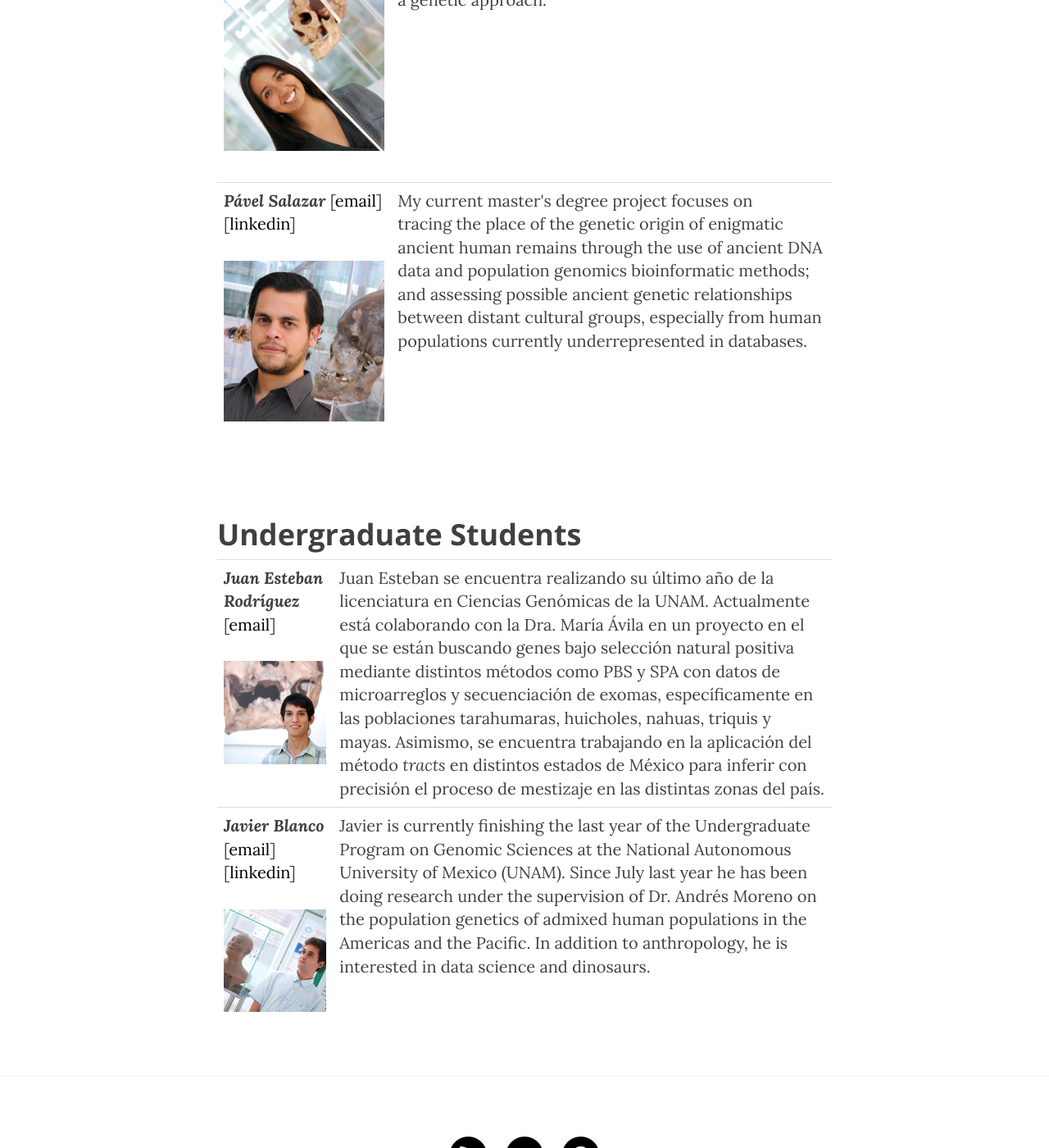
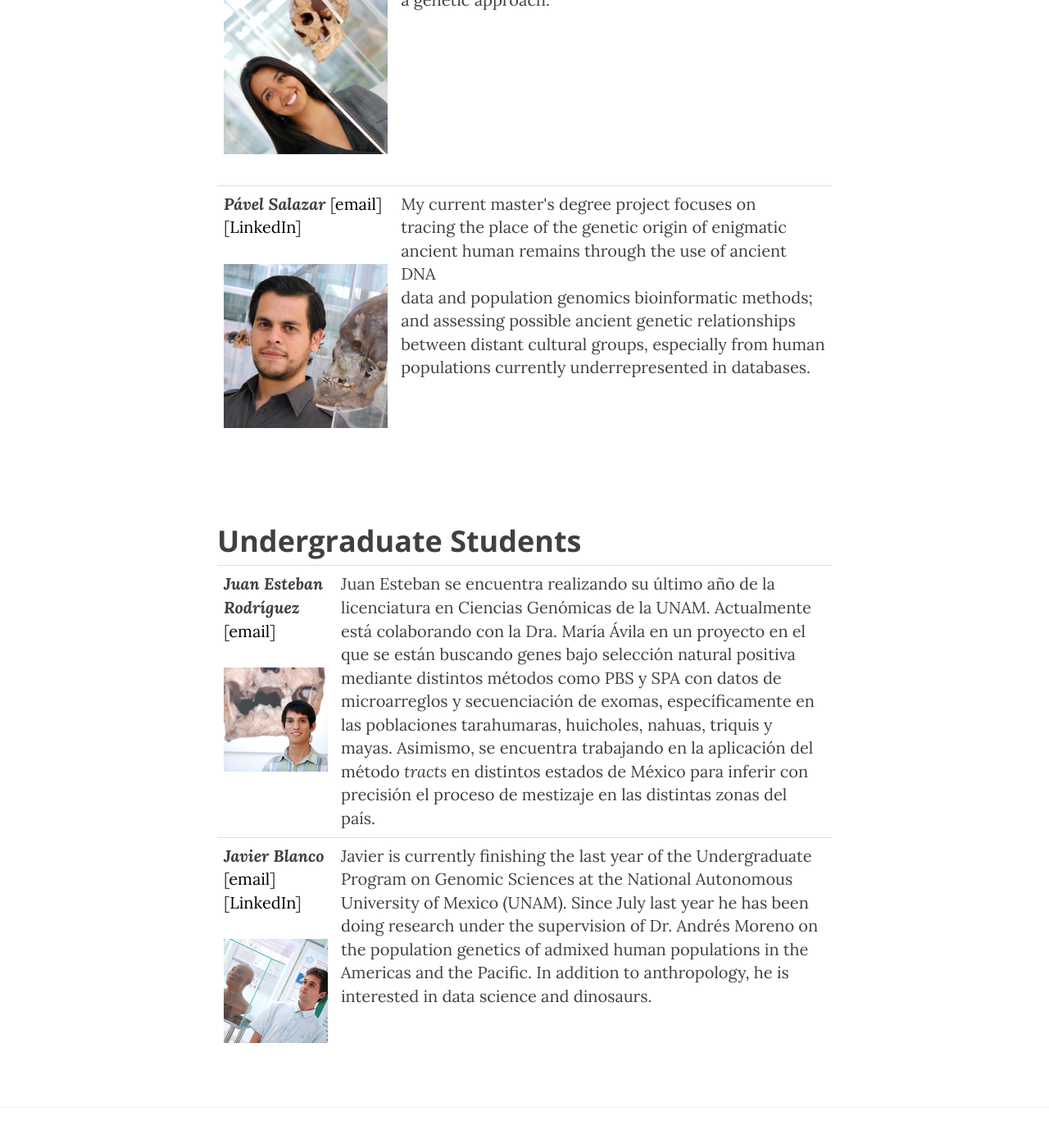
Before and after one commit to milkshakeplustip/milkshakeplustip.github.io, a Jekyll site: the page built from b_people.html, in a window 1280 px wide and 1400 px high, scrolled down 1944 px. Shown: the whole window at 82% size. Built offline with Jekyll 4.4.1, drawn with Linux system fonts in a browser that asks for light colours; nearby versions of some CDN libraries.

Commit message:
linkedins

```diff
--- a/b_people.html
+++ b/b_people.html
@@ -20,7 +20,7 @@
 		<td>I am interested in studying the genetic diversity<br> of Native Mexicans and multiculturalism under<br> a genetic approach.</td>
 	</tr>
 	<tr>
-		<td><b><i>Pável Salazar </i></b>[<a href=epsalazarf@gmail.com>email</a>][<a href=https://mx.linkedin.com/in/epsalazarf>linkedin</a>]<p><img src="/img/Pavel250.jpg" alt="Pavel" height="500" width="500"></p></td>
+		<td><b><i>Pável Salazar </i></b>[<a href=epsalazarf@gmail.com>email</a>][<a href=https://mx.linkedin.com/in/epsalazarf>LinkedIn</a>]<p><img src="/img/Pavel250.jpg" alt="Pavel" height="500" width="500"></p></td>
 		<td>My current master's degree project focuses on<br> tracing the place of the genetic origin of enigmatic<br> ancient human remains through the use of ancient DNA<br> data and population genomics bioinformatic methods;<br> and assessing possible ancient genetic relationships between distant cultural groups, especially from human populations currently underrepresented in databases.</td>
 	</tr>
 </table>
@@ -31,7 +31,7 @@
 		<td>Juan Esteban se encuentra realizando su último año de la licenciatura en Ciencias Genómicas de la UNAM. Actualmente está colaborando con la Dra. María Ávila en un proyecto en el que se están buscando genes bajo selección natural positiva mediante distintos métodos como PBS y SPA con datos de microarreglos y secuenciación de exomas, específicamente en las poblaciones tarahumaras, huicholes, nahuas, triquis y mayas. Asimismo, se encuentra trabajando en la aplicación del método <i>tracts</i> en distintos estados de México para inferir con precisión el proceso de mestizaje en las distintas zonas del país.</td>
 	</tr>
 	<tr>
-		<td><b><i>Javier Blanco </i></b>[<a href=jblanco@lcg.unam.mx>email</a>][<a href=https://mx.linkedin.com/in/javier-blanco-26112097>linkedin</a>]<p><img src="/img/Javier250.jpg" alt="Javier" height="500" width="500"></p></td>
+		<td><b><i>Javier Blanco </i></b>[<a href=jblanco@lcg.unam.mx>email</a>][<a href=https://mx.linkedin.com/in/javier-blanco-26112097>LinkedIn</a>]<p><img src="/img/Javier250.jpg" alt="Javier" height="500" width="500"></p></td>
 		<td>Javier is currently finishing the last year of the Undergraduate Program on Genomic Sciences at the National Autonomous University of Mexico (UNAM). Since July last year he has been doing research under the supervision of Dr. Andrés Moreno on the population genetics of admixed human populations in the Americas and the Pacific. In addition to anthropology, he is interested in data science and dinosaurs.</td>
 	</tr>
 </table>
```
